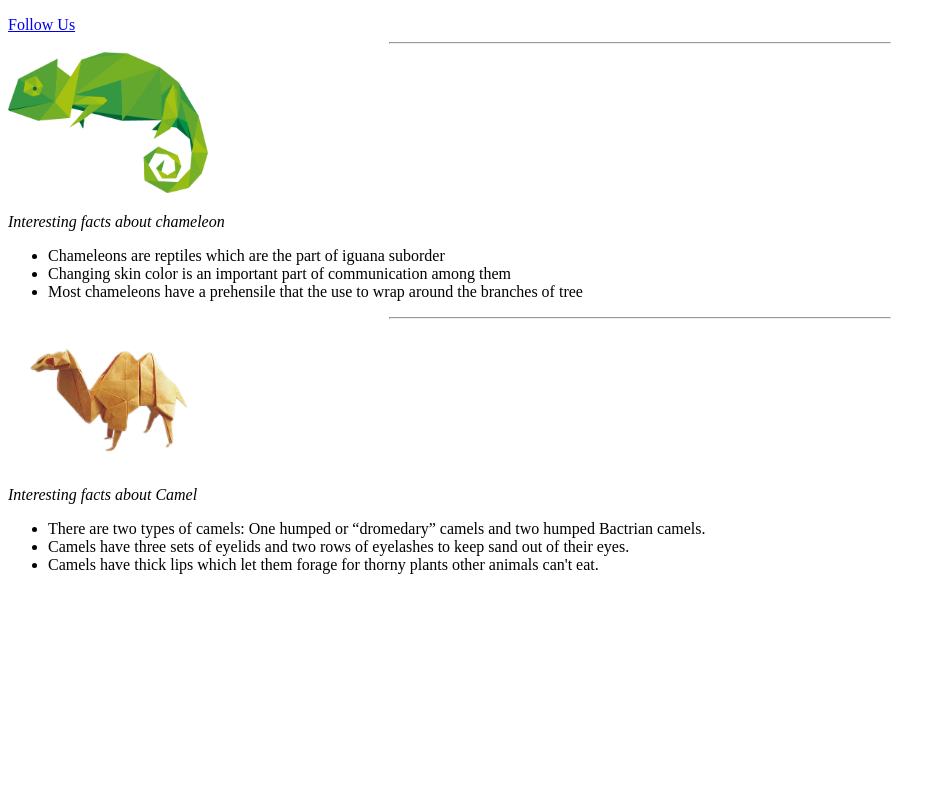
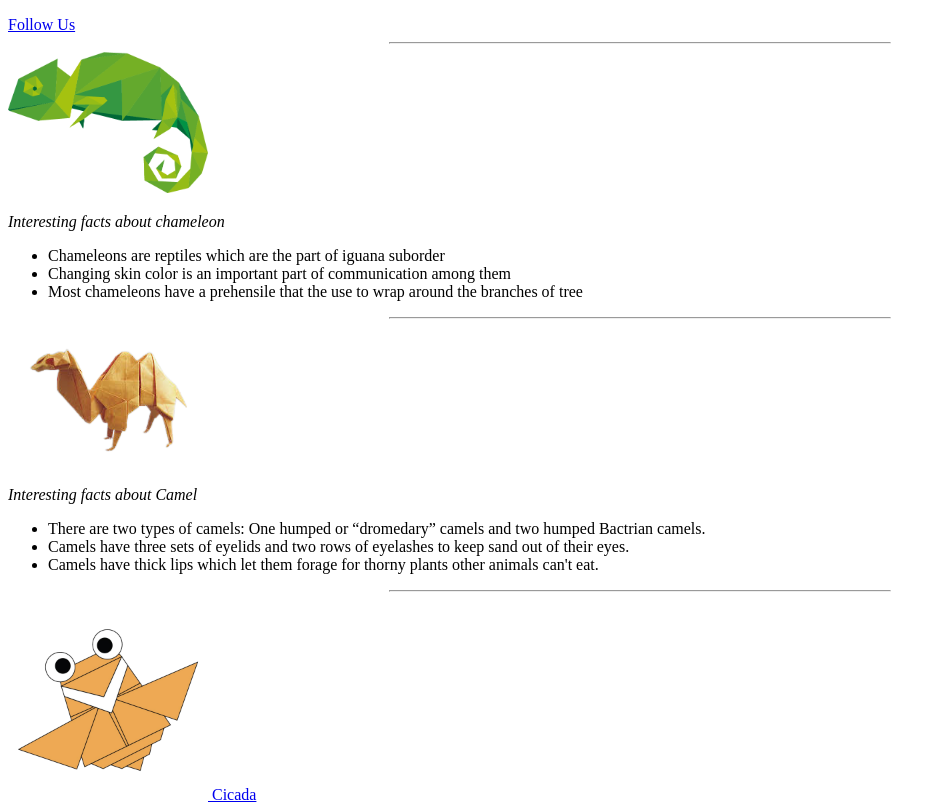
Before and after one commit to MOHAKGINNYMITTAL/Origami-designs, a plain HTML site: page index.html in a window 1280 px wide. Shown: the part 100-912 px from the top of the page, without its empty margins (0-946 px from the left). Before the commit the page ends 800 px from the top, so only its background shows below. Drawn offline with Linux system fonts and the light colour scheme.

Commit message:
Add files via upload

```diff
--- a/index.html
+++ b/index.html
@@ -31,5 +31,11 @@
         <li>Camels have thick lips which let them
             forage for thorny plants other animals can't eat.</li>
       </ul>
+      <hr width="500px">
+      <a href="cicada">
+          <img src="OrigamiImages\images\cicada.png"width=200px>
+
+      </a>
+      <a href="https://www.google.com/search?q=facts+about+cicada&rlz=1C1SQJL_enIN916IN917&oq=facts+about+cicada&aqs=chrome..69i57j0l3j0i22i30i457j0i22i30l3j0i390l2.19823j0j7&sourceid=chrome&ie=UTF-8">Cicada</a>
   </body>
 </html>
```
Also changed, not shown: Camel.png (added), Chameleon.png (added), cicada.png (added), panda.png (added), pigeon.png (added), teddy.png (added).
